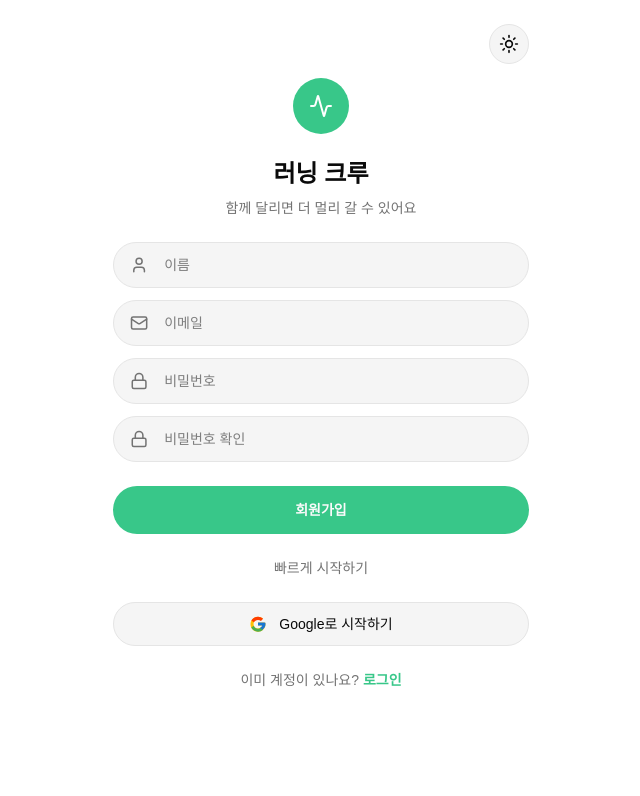
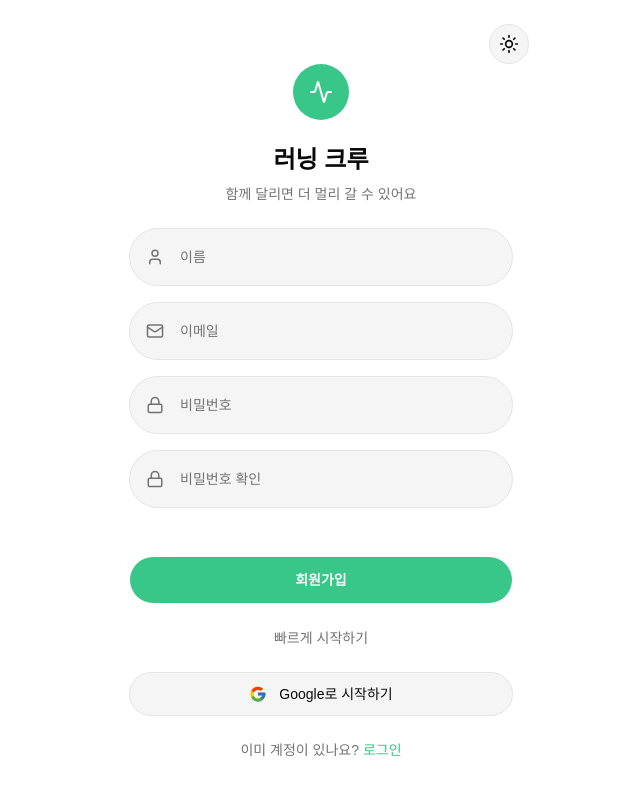
Before and after one commit to SonMinSeock/running-crew-rebuild, a React (Vite) app: page /signup in a window 1280 px wide. Shown: the top 796 px of the page, without its empty margins (319-959 px from the left). Built offline with nearby package versions, Linux system fonts and the light colour scheme.

Commit message:
refactor: auth 페이지 공통 UI 컴포넌트 분리 및 레이아웃 통일
- AuthHeader, InputField, SocialButton 분리
- Login / SignUp 페이지 구조 통일 (max-w-sm, spacing)
- Input UI 재사용 구조로 리팩토링
- 버튼 및 텍스트 스타일 일관성 적용

```diff
--- a/src/RootRoute.tsx
+++ b/src/RootRoute.tsx
@@ -5,7 +5,7 @@ import GlobalLayout from "./components/layout/GlobalLayout";
 import LoginPage from "./components/pages/LoginPage";
 import HomePage from "./components/pages/HomePage";
 import AuthLayout from "./components/layout/AuthLayout";
-import SignUpPage from "./components/pages/SignupPage";
+import SignUpPage from "./components/pages/SignUpPage";
 
 export default function RootRoute() {
   return (
--- a/src/components/layout/GlobalLayout.tsx
+++ b/src/components/layout/GlobalLayout.tsx
@@ -1,5 +1,5 @@
 import { Outlet, useLocation } from "react-router-dom";
-import Header from "../Header";
+import Header from "../ui/Header";
 import Nav from "../ui/Nav";
 
 export default function GlobalLayout() {
--- a/src/components/pages/LoginPage.tsx
+++ b/src/components/pages/LoginPage.tsx
@@ -1,60 +1,29 @@
 import { Lock, Mail } from "lucide-react";
-import { Input } from "../ui/input";
 import { Button } from "../ui/button";
 import GoogleIcon from "../ui/icons/GoogleIcon";
-import AuthLogo from "../ui/AuthLogo";
+import AuthHeader from "../ui/auth/AuthHeader";
+import InputField from "../ui/auth/InputField";
+import SocialButton from "../ui/auth/SocialButton";
 
 export default function LoginPage() {
   return (
-    <div className="w-full max-w-sm text-center">
-      {/* 로고 + 타이틀 */}
-      <div className="flex flex-col items-center">
-        <AuthLogo />
+    <div className="w-full max-w-sm space-y-6 text-center">
+      <AuthHeader />
 
-        <h1 className="mt-6 text-2xl font-bold">러닝 크루</h1>
-        <p className="text-muted-foreground mt-2 text-sm">
-          함께 달리면 더 멀리 갈 수 있어요
-        </p>
+      <div className="space-y-4">
+        <InputField placeholder="이메일" icon={Mail} />
+        <InputField type="password" placeholder="비밀번호" icon={Lock} />
       </div>
 
-      {/* 입력폼 */}
-      <div className="mt-8 space-y-4">
-        {/* 이메일 */}
-        <div className="bg-card border-border flex items-center gap-4 rounded-full border px-4 py-3">
-          <Mail className="text-muted-foreground h-5 w-5" />
-          <Input
-            placeholder="이메일"
-            className="border-none bg-transparent p-0 focus-visible:ring-0"
-          />
-        </div>
-
-        {/* 비밀번호 */}
-        <div className="bg-card border-border flex items-center gap-4 rounded-full border px-4 py-3">
-          <Lock className="text-muted-foreground h-5 w-5" />
-          <Input
-            type="password"
-            placeholder="비밀번호"
-            className="border-none bg-transparent p-0 focus-visible:ring-0"
-          />
-        </div>
-      </div>
-
-      {/* 로그인 버튼 */}
-      <Button className="bg-primary text-primary-foreground mt-6 h-12 w-full rounded-full text-sm font-semibold">
+      <Button className="mt-6 h-12 w-full rounded-full text-sm font-semibold">
         로그인
       </Button>
 
-      {/* 빠르게 시작하기 */}
-      <p className="text-muted-foreground mt-6 text-sm">빠르게 시작하기</p>
+      <p className="text-muted-foreground text-sm">빠르게 시작하기</p>
 
-      {/* Google 버튼 */}
-      <button className="bg-card border-border mt-4 flex w-full items-center justify-center gap-2 rounded-full border py-3 text-sm font-medium">
-        <GoogleIcon />
-        <span className="leading-none">Google로 시작하기</span>
-      </button>
+      <SocialButton icon={<GoogleIcon />} label="Google로 시작하기" />
 
-      {/* 회원가입 */}
-      <p className="text-muted-foreground mt-6 text-sm">
+      <p className="text-muted-foreground text-sm">
         계정이 없으신가요?{" "}
         <span className="text-primary cursor-pointer font-medium">
           회원가입
--- a/src/components/pages/SignupPage.tsx
+++ b/src/components/pages/SignupPage.tsx
@@ -1,85 +1,33 @@
 import { Mail, Lock, User } from "lucide-react";
-import AuthLogo from "../ui/AuthLogo";
 import GoogleIcon from "../ui/icons/GoogleIcon";
+import AuthHeader from "../ui/auth/AuthHeader";
+import { Button } from "../ui/button";
+import SocialButton from "../ui/auth/SocialButton";
+import InputField from "../ui/auth/InputField";
 
 export default function SignUpPage() {
   return (
-    <div className="w-full space-y-6">
-      {/* 로고 + 타이틀 */}
-      <div className="flex flex-col items-center">
-        <AuthLogo />
+    <div className="w-full max-w-sm space-y-6 text-center">
+      <AuthHeader />
 
-        <h1 className="mt-6 text-2xl font-bold">러닝 크루</h1>
-        <p className="text-muted-foreground mt-2 text-sm">
-          함께 달리면 더 멀리 갈 수 있어요
-        </p>
+      <div className="space-y-4">
+        <InputField placeholder="이름" icon={User} />
+        <InputField placeholder="이메일" icon={Mail} />
+        <InputField type="password" placeholder="비밀번호" icon={Lock} />
+        <InputField type="password" placeholder="비밀번호 확인" icon={Lock} />
       </div>
 
-      {/* 입력 영역 */}
-      <div className="space-y-3">
-        {/* 이름 */}
-        <div className="bg-card border-border flex items-center gap-4 rounded-full border px-4 py-3">
-          <User className="text-muted-foreground h-5 w-5" />
-          <input
-            type="text"
-            placeholder="이름"
-            className="text-foreground w-full bg-transparent text-sm outline-none"
-          />
-        </div>
+      <Button className="mt-6 h-12 w-full rounded-full text-sm font-semibold transition-transform active:scale-95">
+        회원가입
+      </Button>
 
-        {/* 이메일 */}
-        <div className="bg-card border-border flex items-center gap-4 rounded-full border px-4 py-3">
-          <Mail className="text-muted-foreground h-5 w-5" />
-          <input
-            type="email"
-            placeholder="이메일"
-            className="text-foreground w-full bg-transparent text-sm outline-none"
-          />
-        </div>
+      <p className="text-muted-foreground text-sm">빠르게 시작하기</p>
 
-        {/* 비밀번호 */}
-        <div className="bg-card border-border flex items-center gap-4 rounded-full border px-4 py-3">
-          <Lock className="text-muted-foreground h-5 w-5" />
-          <input
-            type="password"
-            placeholder="비밀번호"
-            className="text-foreground w-full bg-transparent text-sm outline-none"
-          />
-        </div>
+      <SocialButton icon={<GoogleIcon />} label="Google로 시작하기" />
 
-        {/* 비밀번호 확인 */}
-        <div className="bg-card border-border flex items-center gap-4 rounded-full border px-4 py-3">
-          <Lock className="text-muted-foreground h-5 w-5" />
-          <input
-            type="password"
-            placeholder="비밀번호 확인"
-            className="text-foreground w-full bg-transparent text-sm outline-none"
-          />
-        </div>
-      </div>
-
-      {/* 회원가입 버튼 */}
-      <button className="bg-primary text-primary-foreground h-12 w-full rounded-full text-sm font-semibold">
-        회원가입
-      </button>
-
-      {/* 빠르게 시작 */}
-      <p className="text-muted-foreground text-center text-sm">
-        빠르게 시작하기
-      </p>
-
-      {/* Google 로그인 */}
-      <button className="bg-card border-border flex w-full items-center justify-center gap-3 rounded-full border py-3 text-sm font-medium">
-        <GoogleIcon />
-        <span className="leading-none">Google로 시작하기</span>
-      </button>
-
-      {/* 로그인 이동 */}
-      <p className="text-muted-foreground text-center text-sm">
+      <p className="text-muted-foreground text-sm">
         이미 계정이 있나요?{" "}
-        <span className="text-primary cursor-pointer font-semibold">
-          로그인
-        </span>
+        <span className="text-primary cursor-pointer font-medium">로그인</span>
       </p>
     </div>
   );
--- /dev/null
+++ b/src/components/ui/auth/AuthHeader.tsx
@@ -0,0 +1,14 @@
+import AuthLogo from "./AuthLogo";
+
+export default function AuthHeader() {
+  return (
+    <div className="flex flex-col items-center">
+      <AuthLogo />
+
+      <h1 className="mt-6 text-2xl font-bold">러닝 크루</h1>
+      <p className="text-muted-foreground mt-2 text-sm">
+        함께 달리면 더 멀리 갈 수 있어요
+      </p>
+    </div>
+  );
+}
--- /dev/null
+++ b/src/components/ui/auth/InputField.tsx
@@ -0,0 +1,17 @@
+import { Input } from "../input";
+
+type Props = {
+  icon: React.ElementType;
+} & React.ComponentProps<typeof Input>;
+
+export default function InputField({ icon: Icon, ...props }: Props) {
+  return (
+    <div className="bg-card border-border flex items-center gap-4 rounded-full border px-4 py-3">
+      <Icon className="text-muted-foreground h-5 w-5" />
+      <Input
+        {...props}
+        className="border-none bg-transparent p-0 focus-visible:ring-0"
+      />
+    </div>
+  );
+}
--- /dev/null
+++ b/src/components/ui/auth/SocialButton.tsx
@@ -0,0 +1,13 @@
+type Props = {
+  icon: React.ReactNode;
+  label: string;
+};
+
+export default function SocialButton({ icon, label }: Props) {
+  return (
+    <button className="bg-card border-border flex w-full items-center justify-center gap-3 rounded-full border py-3 text-sm font-medium">
+      {icon}
+      <span className="leading-none">{label}</span>
+    </button>
+  );
+}
```
Also changed, not shown: src/components/ui/Header.tsx (renamed from src/components/Header.tsx), src/components/ui/auth/AuthLogo.tsx (renamed from src/components/ui/AuthLogo.tsx).
